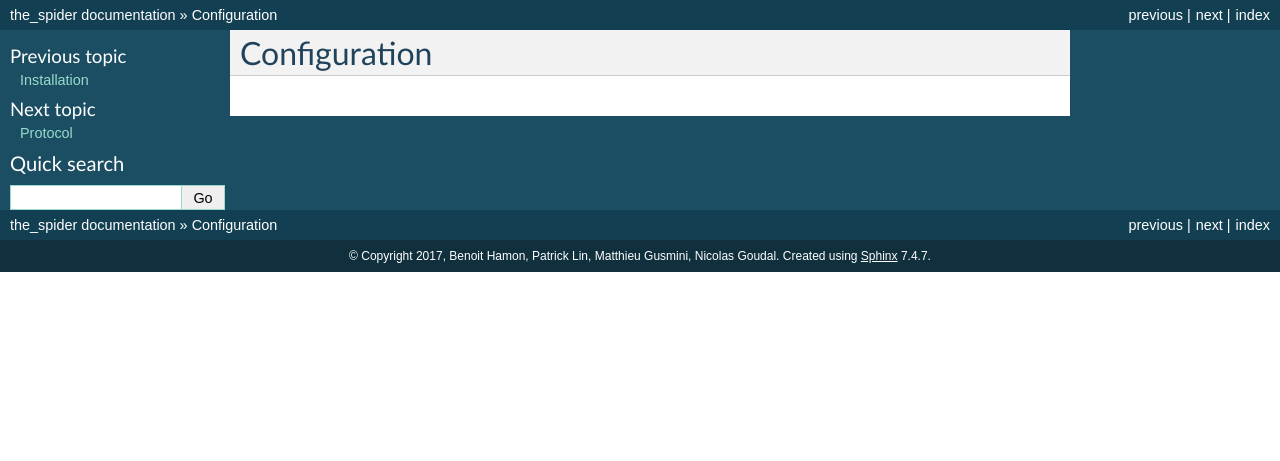
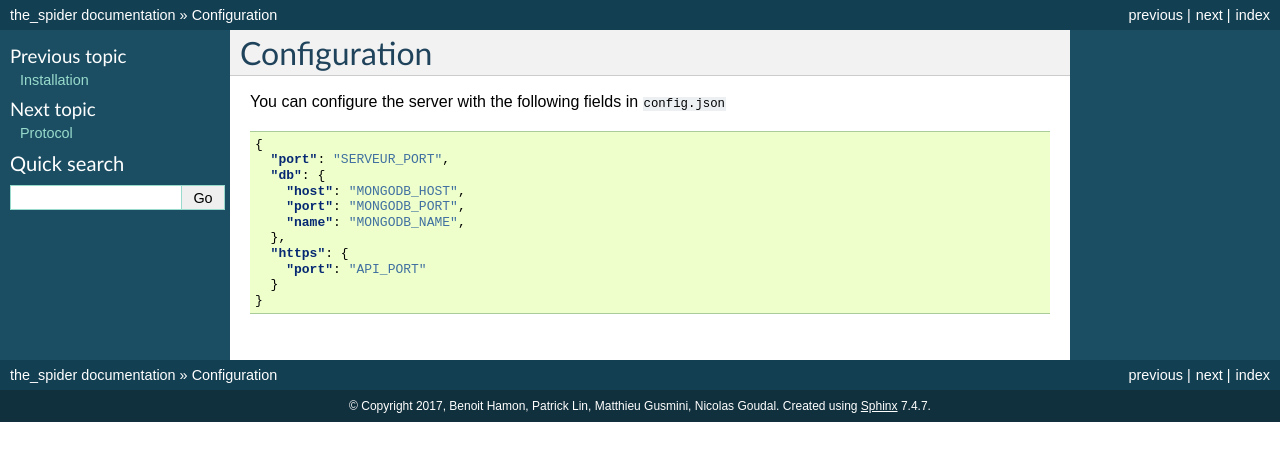
Before and after one commit to hamon-e/spider_docs, a Sphinx documentation site: the page built from docs/configuration.rst, in a window 1280 px wide. Shown: the top 461 px of the page. Built offline with Sphinx 7.4.7, drawn with Linux system fonts in a browser that asks for light colours.

Commit message:
WIP: configuration

```diff
--- a/docs/configuration.rst
+++ b/docs/configuration.rst
@@ -1,3 +1,19 @@
 =============
 Configuration
 =============
+
+You can configure the server with the following fields in ``config.json``
+
+.. code-block:: json
+
+    {
+      "port": "SERVEUR_PORT",
+      "db": {
+        "host": "MONGODB_HOST",
+        "port": "MONGODB_PORT",
+        "name": "MONGODB_NAME",
+      },
+      "https": {
+        "port": "API_PORT"
+      }
+    }
```
